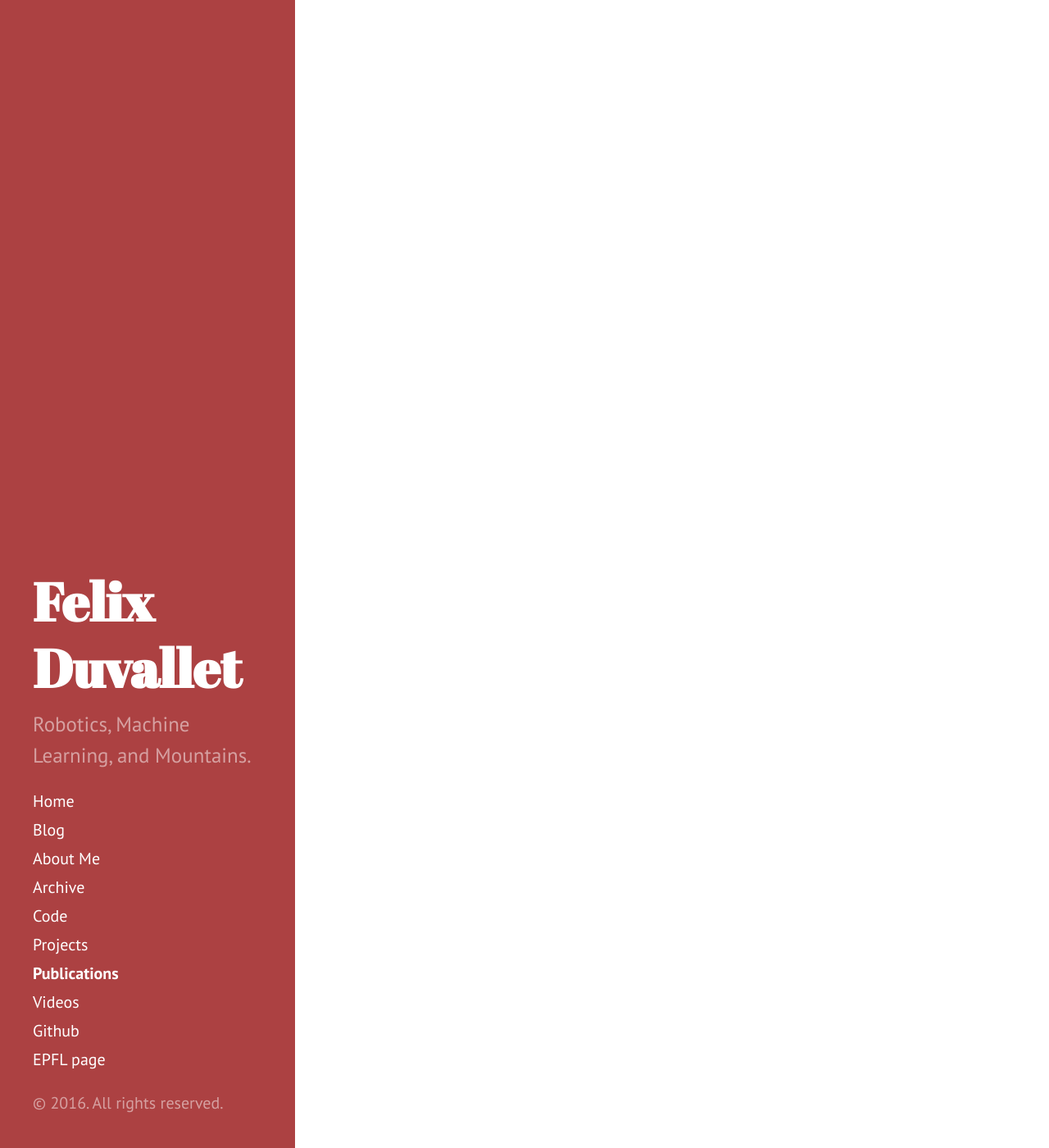
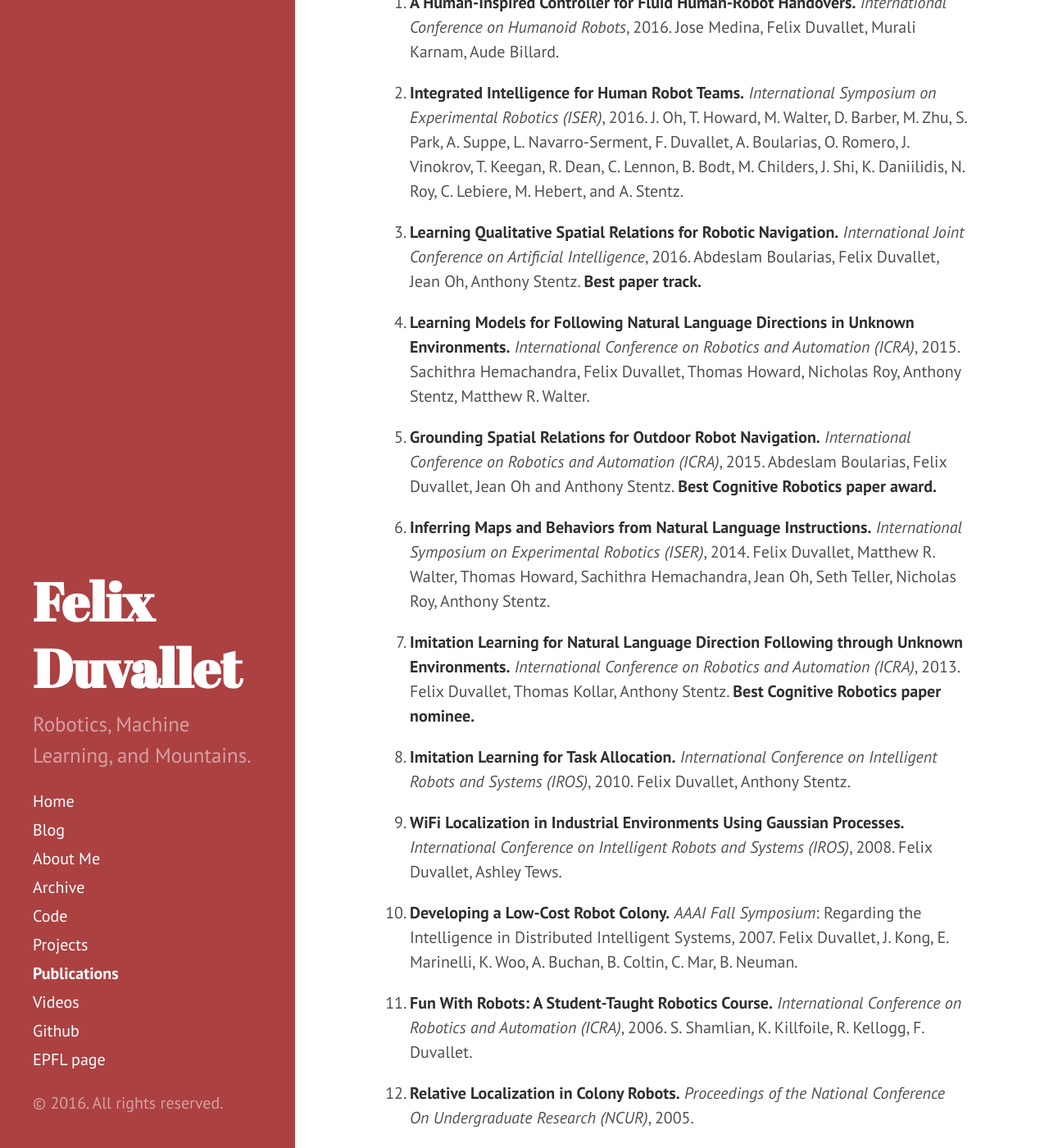
Before and after one commit to felixduvallet/felixduvallet.github.io, a Jekyll site: the page built from publications.md, in a window 1280 px wide and 1400 px high, scrolled down 283 px. Shown: the whole window at 82% size. Built offline with Jekyll 4.4.1, drawn with Linux system fonts in a browser that asks for light colours; some of the changed text lies outside the part shown.

Commit message:
Added publications.

```diff
--- a/publications.md
+++ b/publications.md
@@ -3,5 +3,71 @@ layout: page
 title: Publications
 ---
 
-Coming soon.
-For now, find me on google scholar.
+Here are my publications in chronological order.
+You can also find me on [google scholar](https://scholar.google.ch/citations?user=rvGkDeoAAAAJ).
+
+### Conferences
+
+1. **A Human-Inspired Controller for Fluid Human-Robot Handovers.**
+*International Conference on Humanoid Robots*, 2016.
+Jose Medina, Felix Duvallet, Murali Karnam, Aude Billard.
+
+1. **Integrated Intelligence for Human Robot Teams.**
+*International Symposium on Experimental Robotics (ISER)*, 2016.
+J. Oh, T. Howard, M. Walter, D. Barber, M. Zhu, S. Park, A. Suppe, L. Navarro-Serment, F. Duvallet, A. Boularias, O. Romero, J. Vinokrov, T. Keegan, R. Dean, C. Lennon, B. Bodt, M. Childers, J. Shi, K. Daniilidis, N. Roy, C. Lebiere, M. Hebert, and A. Stentz.
+
+1. **Learning Qualitative Spatial Relations for Robotic Navigation.**
+*International Joint Conference on Artificial Intelligence*, 2016.
+Abdeslam Boularias, Felix Duvallet, Jean Oh, Anthony Stentz.
+**Best paper track.**
+
+1. **Learning Models for Following Natural Language Directions in Unknown Environments.**
+*International Conference on Robotics and Automation (ICRA)*, 2015.
+Sachithra Hemachandra, Felix Duvallet, Thomas Howard, Nicholas Roy, Anthony Stentz, Matthew R. Walter.
+
+1. **Grounding Spatial Relations for Outdoor Robot Navigation.**
+*International Conference on Robotics and Automation (ICRA)*, 2015.
+Abdeslam Boularias, Felix Duvallet, Jean Oh and Anthony Stentz.
+**Best Cognitive Robotics paper award.**
+
+1. **Inferring Maps and Behaviors from Natural Language Instructions.**
+*International Symposium on Experimental Robotics (ISER)*, 2014.
+Felix Duvallet, Matthew R. Walter, Thomas Howard, Sachithra Hemachandra, Jean Oh, Seth Teller, Nicholas Roy, Anthony Stentz.
+
+1. **Imitation Learning for Natural Language Direction Following through Unknown Environments.**
+*International Conference on Robotics and Automation (ICRA)*, 2013.
+Felix Duvallet, Thomas Kollar, Anthony Stentz.
+**Best Cognitive Robotics paper nominee.**
+
+1. **Imitation Learning for Task Allocation.**
+*International Conference on Intelligent Robots and Systems (IROS)*, 2010.
+Felix Duvallet, Anthony Stentz.
+
+1. **WiFi Localization in Industrial Environments Using Gaussian Processes.**
+*International Conference on Intelligent Robots and Systems (IROS)*, 2008.
+Felix Duvallet, Ashley Tews.
+
+1. **Developing a Low-Cost Robot Colony.**
+*AAAI Fall Symposium*: Regarding the Intelligence in Distributed Intelligent Systems, 2007.
+Felix Duvallet, J. Kong, E. Marinelli, K. Woo, A. Buchan, B. Coltin, C. Mar, B. Neuman.
+
+1. **Fun With Robots: A Student-Taught Robotics Course.**
+*International Conference on Robotics and Automation (ICRA)*, 2006.
+S. Shamlian, K. Killfoile, R. Kellogg, F. Duvallet.
+
+1. **Relative Localization in Colony Robots.**
+*Proceedings of the National Conference On Undergraduate Research (NCUR)*, 2005.
+
+### Thesis
+
+**Natural Language Direction Following for Robots in Unstructured Unknown Environments.**
+Felix Duvallet, January 15, 2015
+
+**Abstract:**
+
+
+Robots are increasingly performing collaborative tasks with people, and with this increase in interaction comes a need for efficient communication between human and robot teammates. Natural language provides a flexible and intuitive way to issue commands to robots without requiring specialized interfaces or extensive user training. However, most existing approaches to natural language understanding require that the robot's environment be known a priori, severely limiting the environments in which it can operate. Understanding natural language in unknown environments is more challenging, as the robot must now make decisions using only information about the parts of the environment it has observed so far. To date, no solution exists to the problem of real robots following natural directions through unstructured and unknown environments.
+
+We address this gap by formulating the problem of following directions in unknown environments as one of sequential decision making under uncertainty. In this setting, a policy reasons about the robot's knowledge of the world so far, and predicts a sequence of actions that follow the direction to bring the robot towards the goal.
+
+We first show how robots can learn policies that reason about the uncertainty present in the environment. We describe an imitation learning approach to training policies that uses demonstrations of people giving and following directions. Building upon this work, we propose a novel view of language as a sensor, whereby we "fill in" the unknown parts of the environment beyond the range of the robot's traditional sensors using information implicit in the given instruction. We find that this use of language as a sensor enables robots to follow navigation commands in unknown environments with performance comparable to that of operating in a fully-known environment.
```
